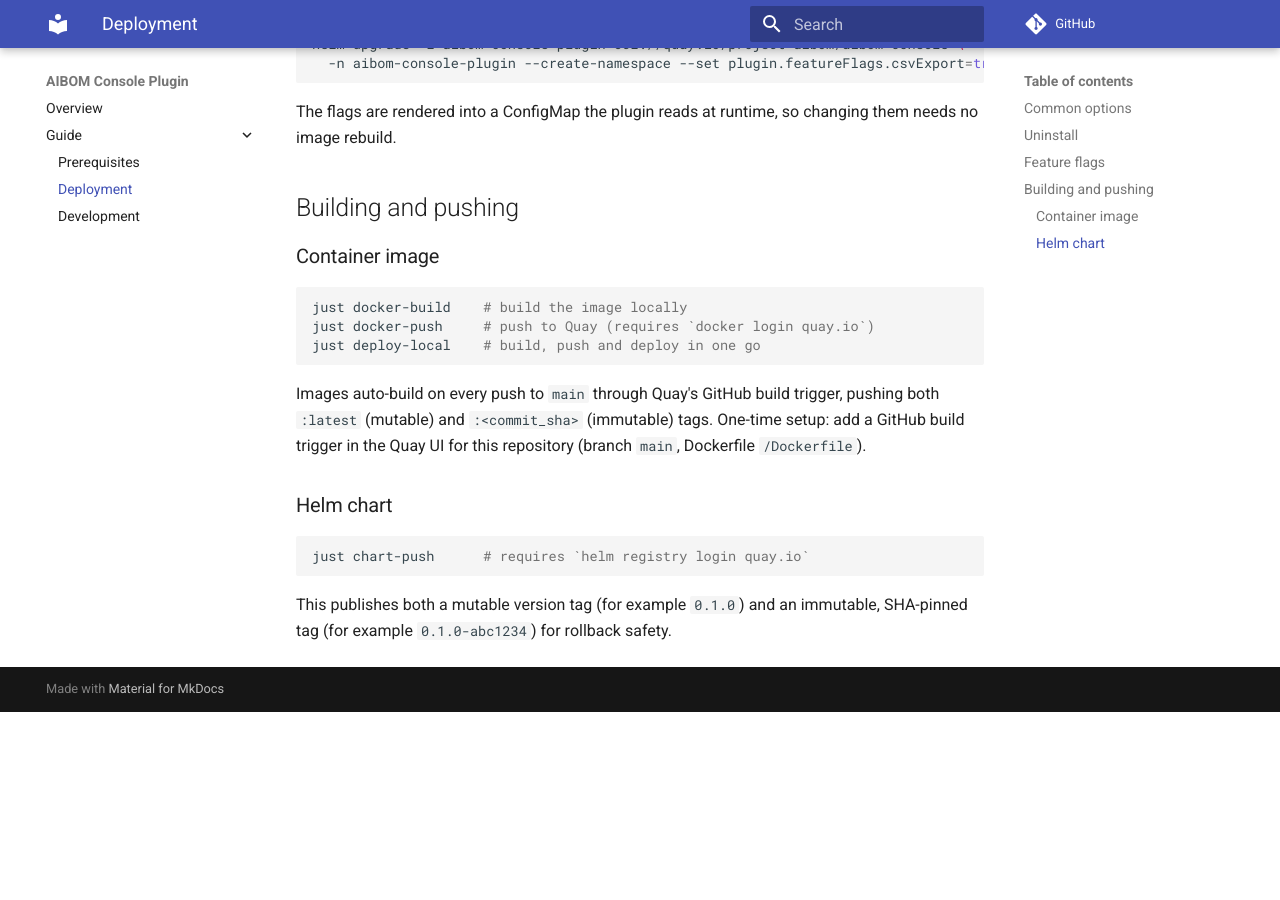
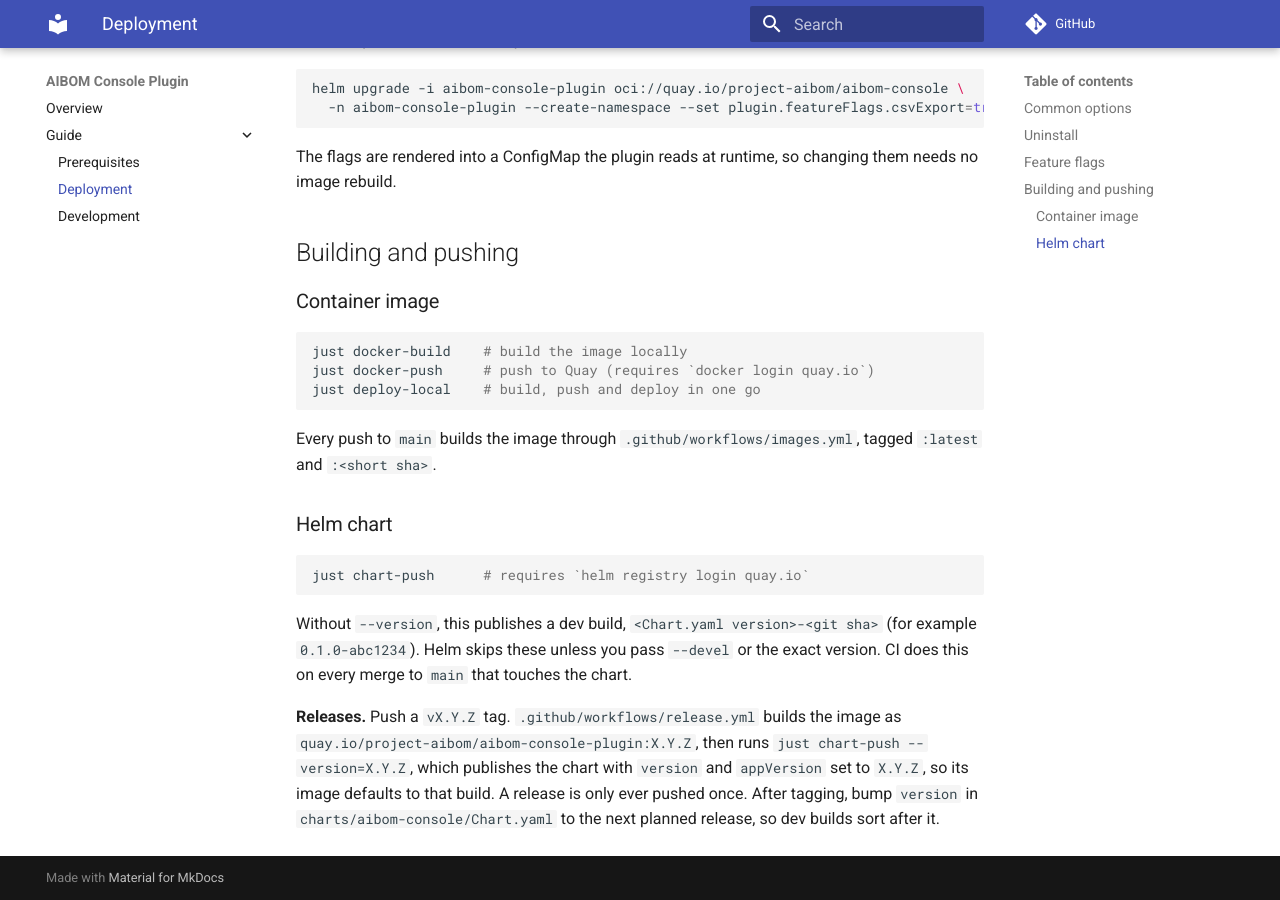
Before and after one commit to gavinsan33/aibom-console-plugin, an MkDocs documentation site: the page built from docs/guide/deployment.md, in a window 1280 px wide and 900 px high, scrolled down 1473 px. Built offline with MkDocs 1.6.1 and Material for MkDocs 9.7.7, drawn with Linux system fonts in a browser that asks for light colours; comment, search, counter and statistics services are not loaded; before the commit the page ends 2185 px from its top, so only the background shows below that; some of the changed text lies outside the part shown.

Commit message:
Release from vX.Y.Z tags, publish main builds as dev charts
Matches the webhook: main publishes <version>-<sha> prereleases, a vX.Y.Z
tag publishes image and chart X.Y.Z once. just deploy installs the newest
release by default, --devel for main.

````diff
--- a/docs/guide/deployment.md
+++ b/docs/guide/deployment.md
@@ -7,14 +7,15 @@ oc login
 just deploy
 ```
 
-This pulls the latest chart and image from `quay.io/project-aibom/aibom-console-plugin` and installs to the `project-aibom` namespace. Pass `--namespace=<ns>` to change it.
+This installs the newest release of the `oci://quay.io/project-aibom/aibom-console` chart, which runs the image built for that release, into the `aibom-console-plugin` namespace. Pass `--namespace=<ns>` to change it.
 
 ## Common options
 
-Pin a specific version:
+Pin a release, or install the newest dev build from `main`:
 
 ```sh
-just deploy --version=0.1.0-abc1234
+just deploy --version=0.1.0
+just deploy --devel
 ```
 
 Deploy from a different Quay org or with custom values:
@@ -75,7 +76,7 @@ just docker-push     # push to Quay (requires `docker login quay.io`)
 just deploy-local    # build, push and deploy in one go
 ```
 
-Images auto-build on every push to `main` through Quay's GitHub build trigger, pushing both `:latest` (mutable) and `:<commit_sha>` (immutable) tags. One-time setup: add a GitHub build trigger in the Quay UI for this repository (branch `main`, Dockerfile `/Dockerfile`).
+Every push to `main` builds the image through `.github/workflows/images.yml`, tagged `:latest` and `:<short sha>`.
 
 ### Helm chart
 
@@ -83,4 +84,6 @@ Images auto-build on every push to `main` through Quay's GitHub build trigger, p
 just chart-push      # requires `helm registry login quay.io`
 ```
 
-This publishes both a mutable version tag (for example `0.1.0`) and an immutable, SHA-pinned tag (for example `0.1.0-abc1234`) for rollback safety.
+Without `--version`, this publishes a dev build, `<Chart.yaml version>-<git sha>` (for example `0.1.0-abc1234`). Helm skips these unless you pass `--devel` or the exact version. CI does this on every merge to `main` that touches the chart.
+
+**Releases.** Push a `vX.Y.Z` tag. `.github/workflows/release.yml` builds the image as `quay.io/project-aibom/aibom-console-plugin:X.Y.Z`, then runs `just chart-push --version=X.Y.Z`, which publishes the chart with `version` and `appVersion` set to `X.Y.Z`, so its image defaults to that build. A release is only ever pushed once. After tagging, bump `version` in `charts/aibom-console/Chart.yaml` to the next planned release, so dev builds sort after it.
````
Also changed, not shown: README.md (+7 -4 lines), 4 other files.
